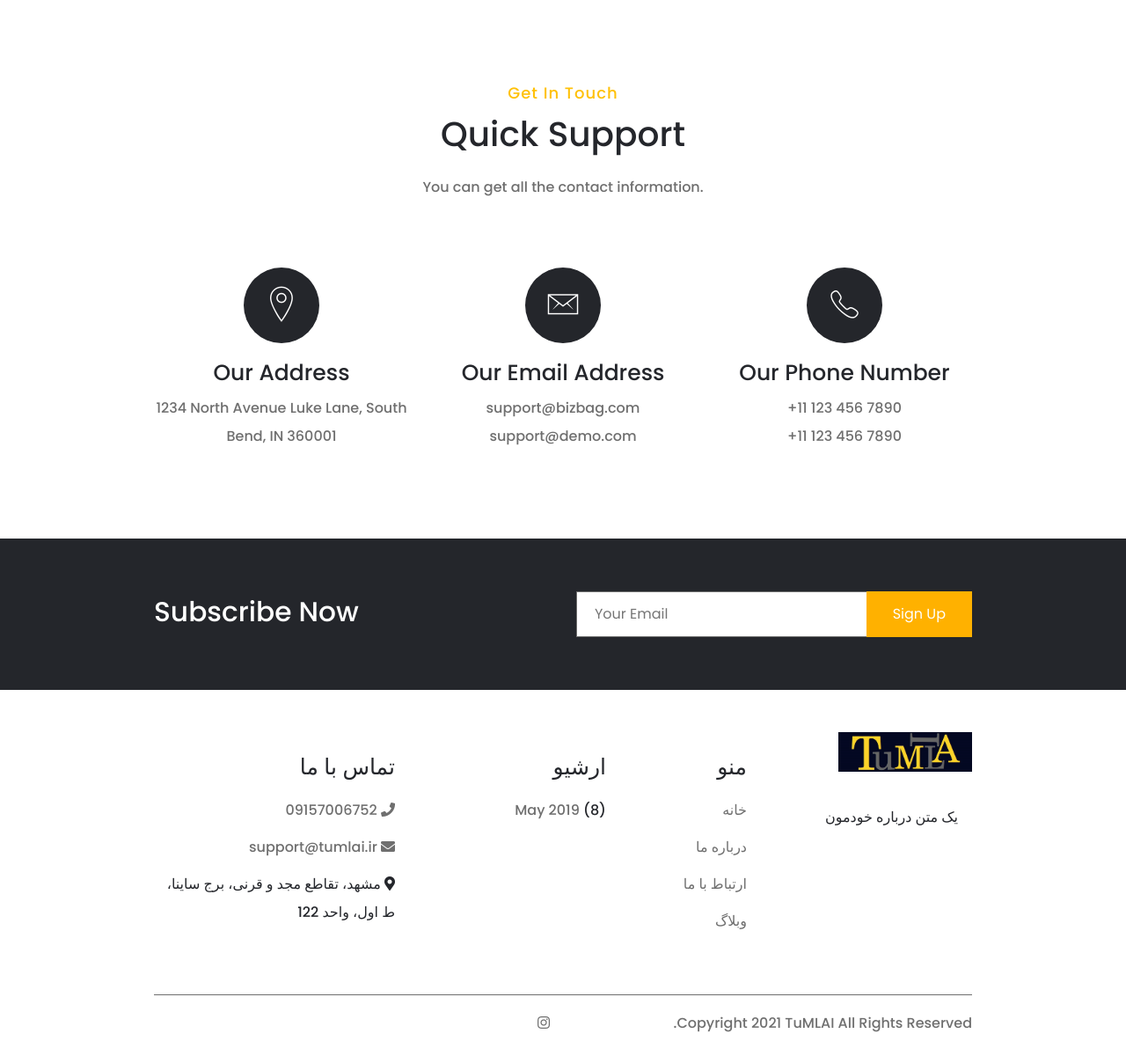
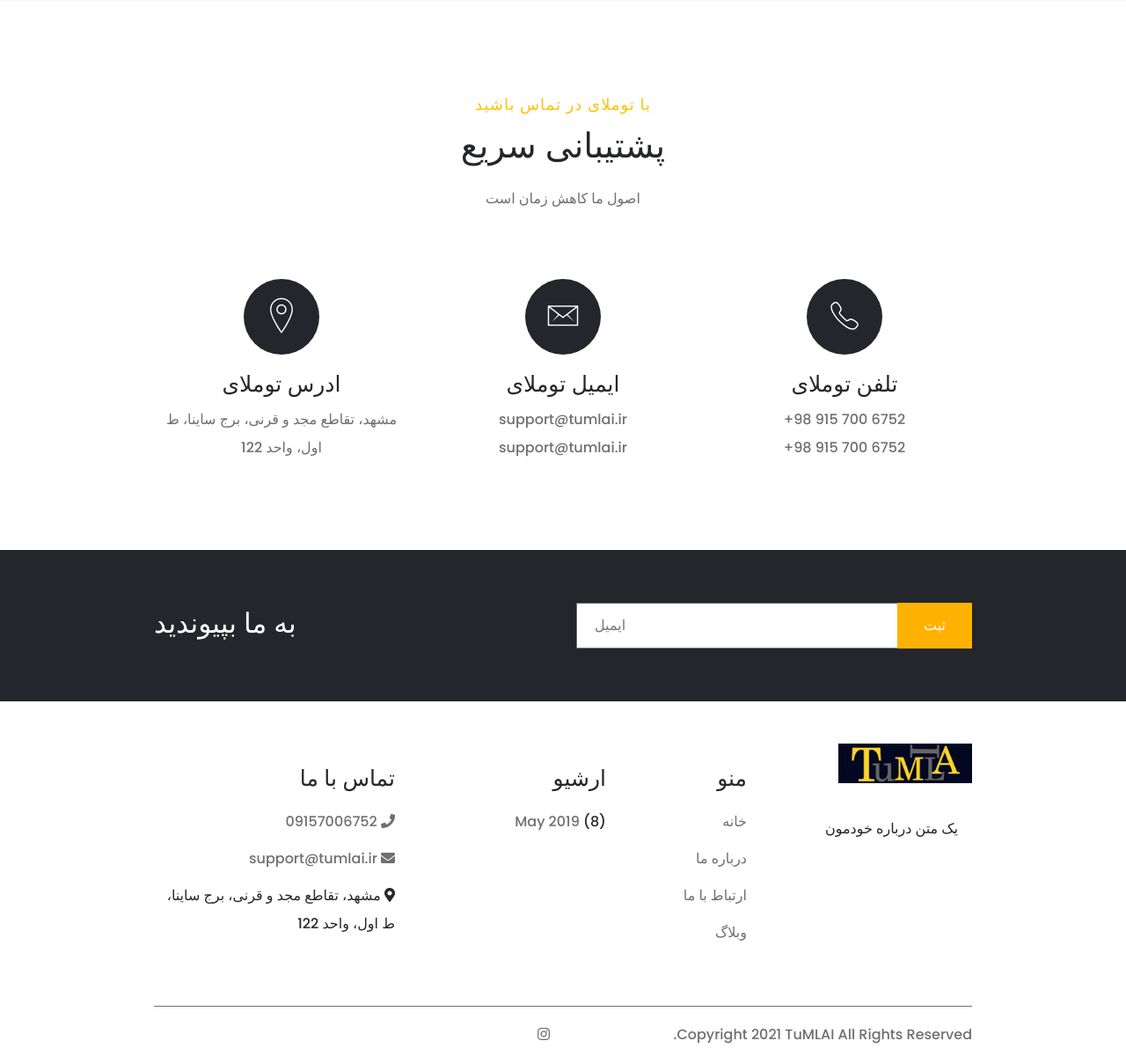
Before and after one commit to mmahdavis/TumlaiSite_N1, a Django app: page /contact/ in a window 1280 px wide. Shown: the part 1458-2666 px from the top of the page at 88% size. Before the commit the page ends 2631 px from the top, so only its background shows below. Run offline with Django 3.2, Linux system fonts and the light colour scheme; some libraries are stand-ins or nearby versions; some web fonts are replaced.

Commit message:
farsi sazi contact.html

```diff
--- a/templates/about_us.html
+++ b/templates/about_us.html
@@ -1,7 +1,7 @@
 {% extends 'main.html' %}
 {% load static %}
 {% block title %}about us{% endblock title %}
-
+{% block about_active %} class="active" {% endblock about_active %}
 {% block content %}
 <!-- Breadcrumb Start -->
 <section class="iq-breadcrumb text-left">
--- a/templates/contact_us.html
+++ b/templates/contact_us.html
@@ -1,22 +1,18 @@
 {% extends 'main.html' %}
 {% load static %}
 {% block title %}Contact Us{%endblock title %}
-
+{% block contact_active %} class="active" {% endblock contact_active %}
 {% block content %}
 <!-- Breadcrumb Start -->
-<section class="iq-breadcrumb text-left">
+<section class="iq-breadcrumb text-left" style="direction: rtl;">
   <div class="container">
     <div class="row">
-      <div class="col-lg-8 col-md-8 text-left mb-4 mb-lg-0 align-self-center">
-        <h2 class="title">Contact Us</h2>
+      <div class="col-lg-8 col-md-8 text-right mb-4 mb-lg-0 align-self-center">
+        <h2 class="title">تماس با ما</h2>
         <nav aria-label="breadcrumb">
           <ol class="breadcrumb">
-            <li class="breadcrumb-item">
-              <a href="index.html"
-                ><i class="fa fa-home" aria-hidden="true"></i>Home</a
-              >
-            </li>
-            <li class="breadcrumb-item active">Contact Us</li>
+            <li class="breadcrumb-item"><a href="index"><i class="fa fa-home" aria-hidden="true"></i>صفحه اصلی</a></li>
+            <li class="breadcrumb-item active"> تماس با ما</li>
           </ol>
         </nav>
       </div>
@@ -30,34 +26,30 @@
 <!-- Main-Content Start -->
 <div class="main-content">
   <!-- Contact Us Start -->
-  <section class="iq-contactus gray-bg">
+  <section class="iq-contactus gray-bg" style="direction: rtl;">
     <div class="container">
       <div class="row">
         <div class="col-lg-6">
-          <iframe
-            class="w-100 contact-ifream"
-            src="https://www.google.com/maps/embed?pb=!1m18!1m12!1m3!1d3151.840289118572!2d144.95373631550405!3d-37.81720974201396!2m3!1f0!2f0!3f0!3m2!1i1024!2i768!4f13.1!3m3!1m2!1s0x6ad65d4c2b349649%3A0xb6899234e561db11!2sEnvato!5e0!3m2!1sen!2sin!4v1543402448828"
-            allowfullscreen
-          ></iframe>
+          <iframe src="https://www.google.com/maps/embed?pb=!1m18!1m12!1m3!1d3215.011606611842!2d59.591395044210806!3d36.31202538749005!2m3!1f0!2f0!3f0!3m2!1i1024!2i768!4f13.1!3m3!1m2!1s0x3f6c91a17eff3ef3%3A0x2ae658cab9c0566e!2z2YXYsdqp2LIg2K7YsduM2K8g2LPYp9uM2YbYpw!5e0!3m2!1sfa!2s!4v1637059175032!5m2!1sfa!2s" width="600" height="450" style="border:0;" allowfullscreen="" loading="lazy"></iframe>
         </div>
         <div class="col-lg-6">
-          <div class="title-box text-left">
-            <span class="text-warning">Get in Touch</span>
-            <h2 class="title">Contact Us</h2>
+          <div class="title-box text-right">
+            <span class="text-warning">با توملای تماس بگیرید</span>
+            <h2 class="title">تماس با ما</h2>
             <p class="mb-0">
-              It is a long established fact that a reader will be distracted
+              تیم توملای اماده ی پاسخگویی به شما در حداقل زمان ممکن است
             </p>
           </div>
-          <form class="contact-us" id="contact" method="post">
+          <form class="contact-us" id="contact" method="post" style="text-align: right;">
             <div class="row">
               <div class="col-md-6">
                 <label
-                  >Your Name<br />
+                  >نام<br />
                   <span class="form-control-wrap your-name">
                     <input
                       type="text"
                       name="name"
-                      placeholder="Your Name"
+                      placeholder="نام"
                       class="form-control text"
                       aria-required="true"
                       aria-invalid="false"
@@ -66,12 +58,12 @@
               </div>
               <div class="col-md-6">
                 <label
-                  >Your Email<br />
+                  >ایمیل<br />
                   <span class="form-control-wrap your-email">
                     <input
                       type="email"
                       name="email"
-                      placeholder="Email"
+                      placeholder="ایمیل"
                       class="form-control text email"
                       aria-required="true"
                       aria-invalid="false"
@@ -79,12 +71,12 @@
                 </label>
               </div>
               <div class="col-xl-12">
-                <label>Subject<br />
+                <label>موضوع<br />
                   <span class="form-control-wrap your-subject">
                     <input
                       type="text"
                       name="subject"
-                      placeholder="Subject"
+                      placeholder="موضوع"
                       class="form-control text"
                       aria-invalid="false"
                   /></span>
@@ -92,11 +84,11 @@
               </div>
               <div class="col-xl-12">
                 <label
-                  >Your Message<br />
+                  >پیام شما<br />
                   <span class="form-control-wrap your-message">
                     <textarea
                       name="message"
-                      placeholder="Message"
+                      placeholder="پیام"
                       class="form-control textarea"
                       aria-invalid="false"
                     ></textarea>
@@ -111,7 +103,7 @@
                   value="Send"
                   class="button btn-yellow"
                 >
-                  Send message
+                  ارسال
                 </button>
               </div>
             </div>
@@ -127,9 +119,9 @@
       <div class="row">
         <div class="col-sm-12">
           <div class="title-box text-center">
-            <span class="text-warning">Get In Touch</span>
-            <h2 class="title">Quick Support</h2>
-            <p class="mb-0">You can get all the contact information.</p>
+            <span class="text-warning">با توملای در تماس باشید</span>
+            <h2 class="title">پشتیبانی سریع</h2>
+            <p class="mb-0">اصول ما کاهش زمان است</p>
           </div>
         </div>
       </div>
@@ -140,8 +132,8 @@
               <i aria-hidden="true" class="ion ion-ios-location-outline"></i>
             </div>
             <div class="fancy-content">
-              <h4>Our Address</h4>
-              <p>1234 North Avenue Luke Lane, South Bend, IN 360001</p>
+              <h4>ادرس توملای </h4>
+              <p>مشهد، تقاطع مجد و قرنی، برج ساینا، ط اول، واحد 122</p>
             </div>
           </div>
         </div>
@@ -151,10 +143,10 @@
               <i aria-hidden="true" class="ion ion-ios-email-outline"></i>
             </div>
             <div class="fancy-content">
-              <h4>Our Email Address</h4>
+              <h4>ایمیل توملای</h4>
               <p>
-                support@bizbag.com<br />
-                support@demo.com
+                support@tumlai.ir<br />
+                support@tumlai.ir
               </p>
             </div>
           </div>
@@ -165,10 +157,10 @@
               <i aria-hidden="true" class="ion ion-ios-telephone-outline"></i>
             </div>
             <div class="fancy-content">
-              <h4>Our Phone Number</h4>
+              <h4>تلفن توملای</h4>
               <p>
-                +11 123 456 7890<br />
-                +11 123 456 7890
+                +98 915 700 6752<br />
+                +98 915 700 6752
               </p>
             </div>
           </div>
@@ -181,12 +173,12 @@
     <div class="container">
       <div class="row">
         <div class="col-sm-6">
-          <h3 class="subscribe-heading">Subscribe Now</h3>
+          <h3 class="subscribe-heading">به ما بپیوندید</h3>
         </div>
         <div class="col-sm-6">
           <div class="form-fields">
-            <input type="email" name="EMAIL" placeholder="Your Email" required=""/>
-            <a class="button btn-yellow" href="#">Sign Up</a>
+            <input type="email" name="EMAIL" placeholder="ایمیل" required=""/>
+            <a class="button btn-yellow" href="#">ثبت</a>
           </div>
         </div>
       </div>
--- a/templates/index.html
+++ b/templates/index.html
@@ -1,7 +1,7 @@
 {% extends 'main.html' %}
 {% load static %}
 {% block title %}TuMLAI{% endblock title %}
-
+{% block home_active %} class="active" {% endblock home_active %}
 {% block content %}
       <!-- Slider Banner Start -->
          <div class="iq-banner">
--- a/templates/main.html
+++ b/templates/main.html
@@ -80,15 +80,15 @@
                 <!-- menu logo -->
                 <ul class="menu-logo">
                   <li>
-                    <a href="index.html"><img src="{% static 'images/TuMLAI_ofogi.jpg' %}" alt="logo"class="img-fluid"></a>
+                    <a href="index"><img src="{% static 'images/TuMLAI_ofogi.jpg' %}" alt="logo"class="img-fluid"></a>
                   </li>
                 </ul>
                 <!-- menu links -->
                 <ul class="menu-links">
-                  <li><a href="tumlai_blog.html">وبلاگ</a></li>
-                  <li><a href="contact-us.html">تماس با ما</a></li>
-                  <li><a href="about_us.html">درباره ما</a></li>
-                  <li class="active"><a href="javascript:void(0)">خانه</a></li>
+                  <li {% block blog_active %}{% endblock blog_active %}><a href="../bloglist">وبلاگ</a></li>
+                  <li {% block contact_active %}{% endblock contact_active %}><a href="../contact">تماس با ما</a></li>
+                  <li {% block about_active %}{% endblock about_active %}><a href="../aboutus">درباره ما</a></li>
+                  <li {% block home_active %}{% endblock home_active %}><a href="../">خانه</a></li>
                 </ul>
               </div>
             </div>
@@ -125,10 +125,10 @@
               <div class="widget">
                 <h4 class="footer-title">منو</h4>
                 <ul>
-                  <li><a href="index.html" aria-current="page">خانه</a></li>
-                  <li><a href="about_us.html">درباره ما </a></li>
-                  <li><a href="contact_us.html">ارتباط با ما</a></li>
-                  <li><a href="tumlai_blog.html">وبلاگ</a></li>
+                  <li><a href="index" aria-current="page">خانه</a></li>
+                  <li><a href="aboutus">درباره ما </a></li>
+                  <li><a href="contact">ارتباط با ما</a></li>
+                  <li><a href="bloglist">وبلاگ</a></li>
                 </ul>
               </div>
             </div>
--- a/templates/tumlai_blog.html
+++ b/templates/tumlai_blog.html
@@ -1,5 +1,6 @@
 {% extends 'main.html' %}
 {% load static %}
+{% block blog_active %} class="active" {% endblock blog_active %}
       {% block title %}TuMLAI Blog{% endblock title %}
       {% block links %}
       <link rel="shortcut icon" href="{% static 'images/favicon.ico' %}" />
```
